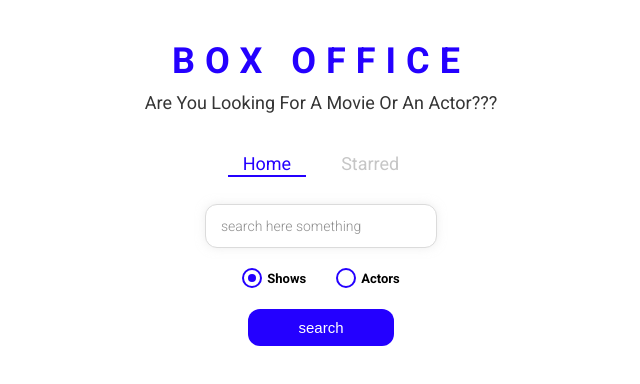
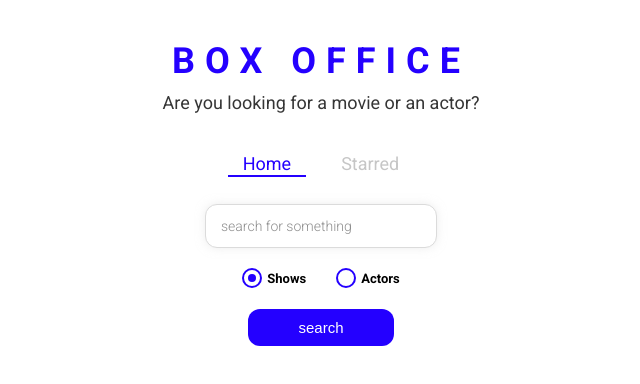
Before and after one commit to Shubham-C0DE/BoX-office, a React (Create React App) app: page / in a window 1280 px wide. Shown: the top 384 px of the page, without its empty margins (319-959 px from the left). Built offline with nearby package versions, Linux system fonts and the light colour scheme.

Commit message:
optimised

```diff
--- a/src/components/CustomRadio.js
+++ b/src/components/CustomRadio.js
@@ -1,4 +1,4 @@
-import React from 'react';
+import React, { memo } from 'react';
 import styled from 'styled-components';
 
 
@@ -65,4 +65,4 @@ const CustomRadio = ({ label, ...restProps }) => {
   );
 };
 
-export default CustomRadio;
+export default memo(CustomRadio);
--- a/src/components/MainPageLayout.js
+++ b/src/components/MainPageLayout.js
@@ -5,7 +5,10 @@ import Title from './Title';
 const MainPageLayout = ({ children }) => {
   return (
     <div>
-        <Title title = "BOX OFFICE" subtitle = "Are You Looking For A Movie Or An Actor???" />
+        <Title
+        title = "BOX OFFICE"
+        subtitle = "Are you looking for a movie or an actor?"
+        />
       <Navs />
 
       {children}
--- a/src/components/Navs.js
+++ b/src/components/Navs.js
@@ -1,4 +1,4 @@
-import React from 'react';
+import React, { memo } from 'react';
 import { useLocation } from 'react-router-dom';
 import { NavList, LinkStyled } from './Navs.styled';
 
@@ -27,4 +27,4 @@ console.log('location', location);
   );
 };
 
-export default Navs;
+export default memo(Navs);
--- a/src/components/Title.js
+++ b/src/components/Title.js
@@ -1,7 +1,8 @@
-import React from 'react'
+import React, { memo } from 'react'
 import { TitleWrapper } from './Title.styled'
 
 const Title = ({title, subtitle}) => {
+
   return (
     <TitleWrapper>
 <h1>{title}</h1>
@@ -10,4 +11,4 @@ const Title = ({title, subtitle}) => {
   )
 }
 
-export default Title
+export default memo(Title)
--- a/src/components/show/ShowCard.js
+++ b/src/components/show/ShowCard.js
@@ -1,10 +1,10 @@
-import React from 'react'
+import React, {memo} from 'react'
 import {Link} from 'react-router-dom'
 import { Star } from '../styled';
 import { StyledShowCard } from './ShowCardStyles';
 
 const ShowCard = ({ id, image, name, summary, onStarClick, isStarred }) => {
-    const summaryAsText = summary
+ const summaryAsText = summary
       ? `${summary.split(' ').slice(0, 10).join(' ').replace(/<.+?>/g, "")}...`
       : 'No description';
 
@@ -28,4 +28,4 @@ const ShowCard = ({ id, image, name, summary, onStarClick, isStarred }) => {
     );
   };
 
-export default ShowCard
+export default memo(ShowCard)
--- a/src/components/show/ShowGrid.js
+++ b/src/components/show/ShowGrid.js
@@ -1,4 +1,5 @@
-import React from 'react';
+/* eslint-disable react-hooks/rules-of-hooks */
+import React, {useCallback} from 'react';
 import ShowCard from './ShowCard';
 import { FlexGrid } from '../styled';
 
@@ -15,7 +16,7 @@ const ShowGrid = ({ data }) => {
 
       const isStarred = starredShows.includes(show.id);
 
-      const onStarClick = () => {
+      const onStarClick = useCallback ( () => {
      if(isStarred) {
       dispatchStarred({type: 'REMOVE', showId: show.id });
 
@@ -24,7 +25,7 @@ const ShowGrid = ({ data }) => {
      }
 
 
-      };
+      }, [isStarred, show.id]);
 
 
         return (
--- a/src/index.js
+++ b/src/index.js
@@ -3,7 +3,7 @@ import ReactDOM from 'react-dom/client';
 import {  HashRouter } from 'react-router-dom'
 import './index.css';
 import App from './App';
-import * as ServiceWorkerRegistration from './serviceWorker'
+import * as ServiceWorker from './serviceWorker'
 
 const root = ReactDOM.createRoot(document.getElementById('root'));
 root.render(
@@ -16,4 +16,5 @@ root.render(
 // If you want your app to work offline and load faster, you can change
 // unregister() to register() below. Note this comes with some pitfalls.
 // Learn more about service workers: https://cra.link/PWA
-ServiceWorkerRegistration.unregister();
+// ServiceWorkerRegistration.register();
+ServiceWorker.register();
--- a/src/misc/custom.hooks.js
+++ b/src/misc/custom.hooks.js
@@ -1,4 +1,4 @@
-import { useReducer, useEffect, useState } from 'react';
+import { useReducer, useEffect, useState, useRef, useCallback } from 'react';
 import { apiGet } from './config';
 
 function showsReducer(prevState, action) {
@@ -41,10 +41,10 @@ export function useLastQuery(key = 'lastQuery') {
     return persisted ? JSON.parse(persisted) : '';
   });
 
-  const setPersistedInput = newState => {
+  const setPersistedInput = useCallback( newState => {
     setInput(newState);
     sessionStorage.setItem(key, JSON.stringify(newState));
-  };
+  }, [key]);
 
   return [input, setPersistedInput];
 }
@@ -93,3 +93,34 @@ export function useShow(showId) {
 
   return state;
 }
+
+export function useWhyDidYouUpdate(name, props) {
+  // Get a mutable ref object where we can store props ...
+  // ... for comparison next time this hook runs.
+  const previousProps = useRef();
+  useEffect(() => {
+    if (previousProps.current) {
+      // Get all keys from previous and current props
+      const allKeys = Object.keys({ ...previousProps.current, ...props });
+      // Use this object to keep track of changed props
+      const changesObj = {};
+      // Iterate through keys
+      allKeys.forEach((key) => {
+        // If previous is different from current
+        if (previousProps.current[key] !== props[key]) {
+          // Add to changesObj
+          changesObj[key] = {
+            from: previousProps.current[key],
+            to: props[key],
+          };
+        }
+      });
+      // If changesObj not empty then output to console
+      if (Object.keys(changesObj).length) {
+        console.log("[why-did-you-update]", name, changesObj);
+      }
+    }
+    // Finally update previousProps with current props for next hook call
+    previousProps.current = props;
+  });
+}
--- a/src/pages/Home.js
+++ b/src/pages/Home.js
@@ -1,4 +1,4 @@
-import React, { useState } from 'react';
+import React, { useState, useCallback } from 'react';
 import MainPageLayout from '../components/MainPageLayout';
 import { apiGet } from '../misc/config';
 import ShowGrid from '../components/show/ShowGrid';
@@ -11,6 +11,23 @@ import {
 } from './Home.styled';
 import CustomRadio from '../components/CustomRadio';
 
+
+const renderResults = (results) => {
+  if (results && results.length === 0) {
+    return <div>No Result</div>;
+  }
+
+  if (results && results.length > 0) {
+    return results[0].show ? (
+      <ShowGrid data={results} />
+    ) : (
+      <ActorGrid data={results} />
+    );
+  }
+
+  return null;
+};
+
 const Home = () => {
   const [input, setInput] = useLastQuery();
   const [results, setResults] = useState(null);
@@ -20,42 +37,29 @@ const Home = () => {
   const onSearch = () => {
     apiGet(`/search/${searchOption}?q=${input}`).then(result => {
       setResults(result);
-      console.log(result);
     });
   };
 
-  const onInputChange = ev => {
-    setInput(ev.target.value);
-  };
+  const onInputChange = useCallback(
+    ev => {
+      setInput(ev.target.value);
+    },
+    [setInput]
+  );
 
   const onKeyDown = ev => {
     if (ev.key === 'Enter') onSearch();
   };
-  const onRadioChange = ev => {
+
+  const onRadioChange = useCallback(ev => {
     setSearchOption(ev.target.value);
-  };
-
-  const renderResults = () => {
-    if (results && results.length === 0) {
-      return <div>No Result</div>;
-    }
-
-    if (results && results.length > 0) {
-      return results[0].show ? (
-        <ShowGrid data={results} />
-      ) : (
-        <ActorGrid data={results} />
-      );
-    }
-
-    return null;
-  };
+  }, []);
 
   return (
     <MainPageLayout>
       <SearchInput
         type="text"
-        placeholder="search here something"
+        placeholder="search for something"
         onChange={onInputChange}
         onKeyDown={onKeyDown}
         value={input}
@@ -87,7 +91,7 @@ const Home = () => {
           search
         </button>
       </SearchButtonWrapper>
-      {renderResults()}
+      {renderResults(results)}
     </MainPageLayout>
   );
 };
```
